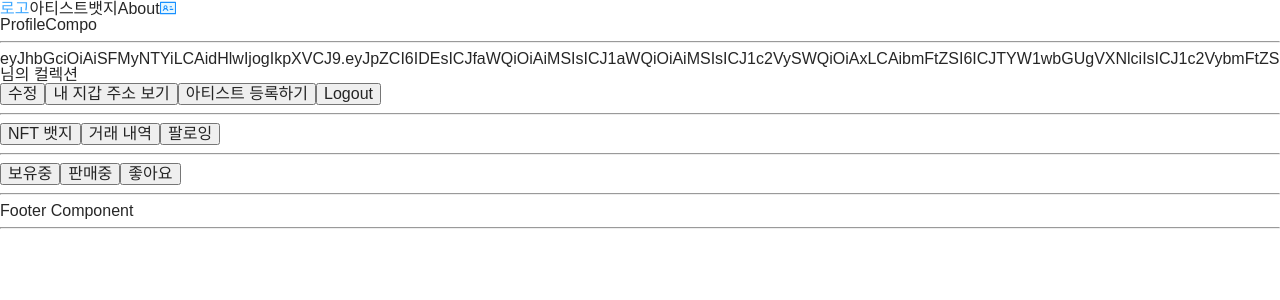
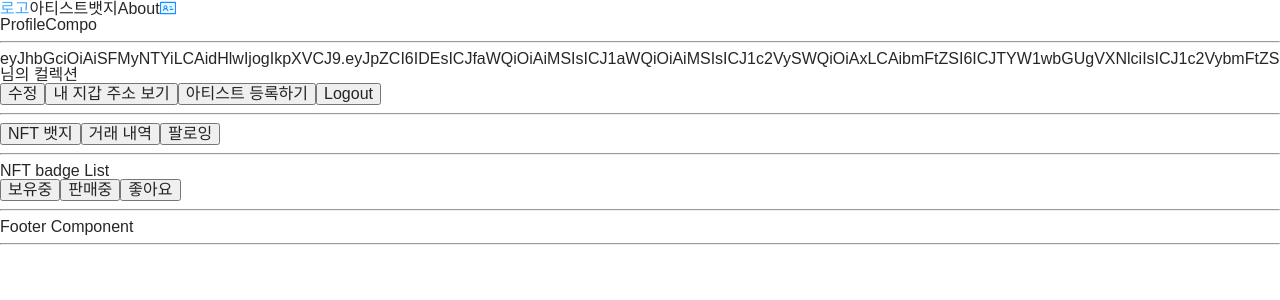
Before and after one commit to HSOOJ/UTS, a React (Create React App) app in the folder frontend/: page /profile in a window 1280 px wide. Shown: the top 300 px of the page. Built offline with nearby package versions, Linux system fonts and the light colour scheme; sample sign-in values are in the browser's storage; a web font is replaced by a local one.

Commit message:
✨ Feat: NFT 뱃지 목록 Component 생성

```diff
--- a/frontend/src/components/contents/profile/nftBadgeList/NftBadgeList.tsx
+++ b/frontend/src/components/contents/profile/nftBadgeList/NftBadgeList.tsx
@@ -1,9 +1,59 @@
+import { useEffect } from "react";
+import { useRecoilState } from "recoil";
+import { profileState } from "../../../../recoil/profile";
+import Like from "./like";
+import Own from "./own";
+import Selling from "./selling";
+
 export const NftBadgeList = () => {
+  // recoil
+  const [profileStateVal, setProfileStateVal] = useRecoilState(profileState);
+
+  // click button
+  const clickOwn = () => {
+    setProfileStateVal({
+      ...profileStateVal,
+      ownList: true,
+      sellingList: false,
+      likeList: false,
+    });
+  };
+  const clickSelling = () => {
+    setProfileStateVal({
+      ...profileStateVal,
+      ownList: false,
+      sellingList: true,
+      likeList: false,
+    });
+  };
+  const clickLike = () => {
+    setProfileStateVal({
+      ...profileStateVal,
+      ownList: false,
+      sellingList: false,
+      likeList: true,
+    });
+  };
+
+  // useEffect
+  useEffect(() => {
+    setProfileStateVal({
+      ...profileStateVal,
+      ownList: true,
+      sellingList: false,
+      likeList: false,
+    });
+  }, []);
+
   return (
     <>
-      <button>보유중</button>
-      <button>판매중</button>
-      <button>좋아요</button>
+      <h1>NFT badge List</h1>
+      <button onClick={clickOwn}>보유중</button>
+      <button onClick={clickSelling}>판매중</button>
+      <button onClick={clickLike}>좋아요</button>
+      {profileStateVal.ownList ? <Own /> : null}
+      {profileStateVal.sellingList ? <Selling /> : null}
+      {profileStateVal.likeList ? <Like /> : null}
     </>
   );
 };
```
